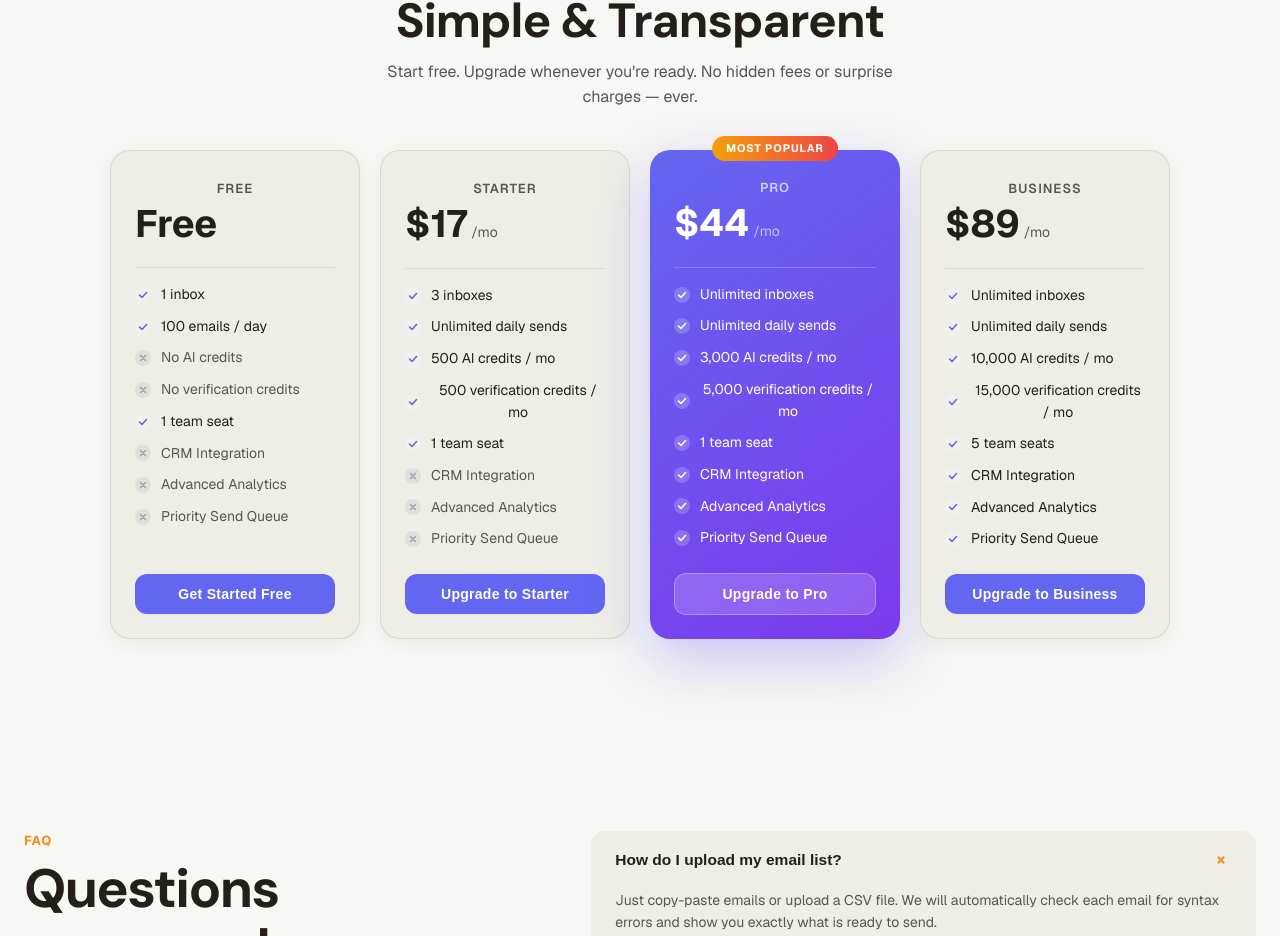
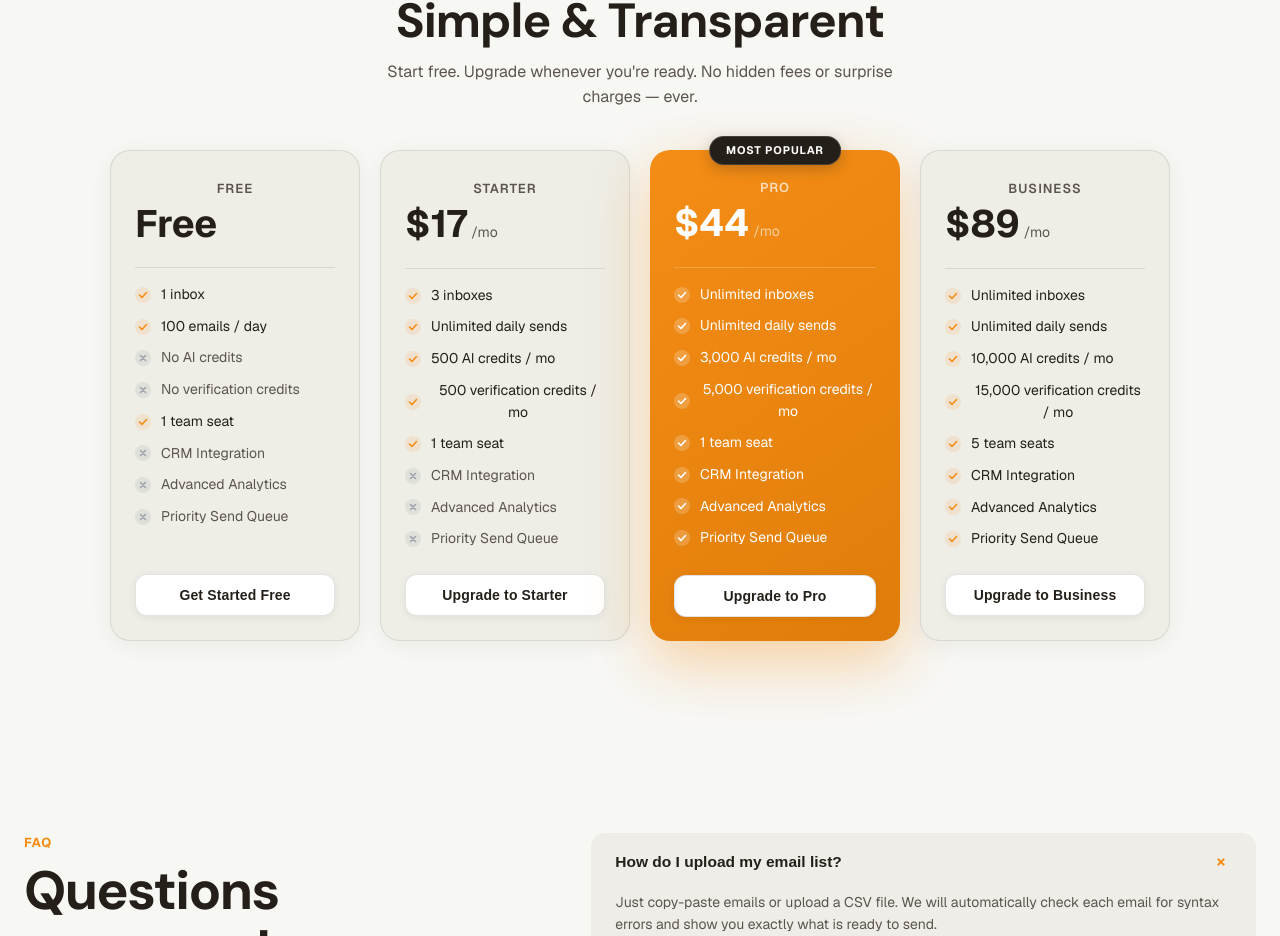
Before and after one commit to DarkPegasus24/Outreacio, a React (Vite) app in the folder outreacio-frontend/: page / in a window 1280 px wide. Shown: the part 2319-3255 px from the top of the page. Built offline with nearby package versions, Linux system fonts and the light colour scheme; no server answers.

Commit message:
style(pricing): update Pro card bg to match favicon and set plan buttons to white

```diff
--- a/outreacio-frontend/src/components/PlanCard.jsx
+++ b/outreacio-frontend/src/components/PlanCard.jsx
@@ -8,8 +8,8 @@ const FEATURE_LABELS = {
 
 const CHECK_ICON = (
   <svg width="16" height="16" viewBox="0 0 16 16" fill="none" style={{ flexShrink: 0 }}>
-    <circle cx="8" cy="8" r="8" fill="var(--primary)" opacity="0.12" />
-    <path d="M4.5 8l2.5 2.5 4.5-5" stroke="var(--primary)" strokeWidth="1.6" strokeLinecap="round" strokeLinejoin="round" />
+    <circle cx="8" cy="8" r="8" fill="var(--accent, #f48d16)" opacity="0.12" />
+    <path d="M4.5 8l2.5 2.5 4.5-5" stroke="var(--accent, #f48d16)" strokeWidth="1.6" strokeLinecap="round" strokeLinejoin="round" />
   </svg>
 );
 const X_ICON = (
@@ -52,25 +52,27 @@ export default function PlanCard({ planKey, plan, isPopular, onUpgradeClick, isC
       flex: '1 1 220px',
       maxWidth: '280px',
       minWidth: '200px',
-      background: isPopular ? 'linear-gradient(145deg, var(--primary, #6366f1) 0%, #7c3aed 100%)' : 'var(--bg-surface)',
+      background: isPopular ? 'linear-gradient(145deg, #f48d16 0%, #e07d0a 100%)' : 'var(--bg-surface)',
       border: isPopular ? 'none' : '1.5px solid var(--border)',
       borderRadius: '20px',
       padding: '28px 24px 24px',
       boxShadow: isPopular
-        ? '0 20px 60px rgba(99,102,241,0.35)'
+        ? '0 20px 60px rgba(244, 141, 22, 0.38)'
         : '0 4px 24px rgba(0,0,0,0.06)',
       transition: 'transform 0.2s ease, box-shadow 0.2s ease',
       cursor: 'default',
     }}
-    onMouseEnter={e => { e.currentTarget.style.transform = 'translateY(-4px)'; e.currentTarget.style.boxShadow = isPopular ? '0 28px 72px rgba(99,102,241,0.45)' : '0 12px 40px rgba(0,0,0,0.12)'; }}
-    onMouseLeave={e => { e.currentTarget.style.transform = 'translateY(0)'; e.currentTarget.style.boxShadow = isPopular ? '0 20px 60px rgba(99,102,241,0.35)' : '0 4px 24px rgba(0,0,0,0.06)'; }}
+    onMouseEnter={e => { e.currentTarget.style.transform = 'translateY(-4px)'; e.currentTarget.style.boxShadow = isPopular ? '0 28px 72px rgba(244, 141, 22, 0.5)' : '0 12px 40px rgba(0,0,0,0.12)'; }}
+    onMouseLeave={e => { e.currentTarget.style.transform = 'translateY(0)'; e.currentTarget.style.boxShadow = isPopular ? '0 20px 60px rgba(244, 141, 22, 0.38)' : '0 4px 24px rgba(0,0,0,0.06)'; }}
     >
       {isPopular && (
         <div style={{
           position: 'absolute', top: '-14px', left: '50%', transform: 'translateX(-50%)',
-          background: 'linear-gradient(90deg, #f59e0b, #ef4444)',
+          background: '#251f19',
           color: '#fff', fontSize: '11px', fontWeight: '700', letterSpacing: '0.08em',
-          padding: '4px 14px', borderRadius: '20px', textTransform: 'uppercase', whiteSpace: 'nowrap'
+          padding: '5px 16px', borderRadius: '20px', textTransform: 'uppercase', whiteSpace: 'nowrap',
+          boxShadow: '0 4px 14px rgba(37, 31, 25, 0.25)',
+          border: '1px solid rgba(255, 255, 255, 0.15)',
         }}>
           Most Popular
         </div>
@@ -96,7 +98,7 @@ export default function PlanCard({ planKey, plan, isPopular, onUpgradeClick, isC
         {featureRows.map(({ label, enabled }) => (
           <li key={label} style={{ display: 'flex', alignItems: 'center', gap: '10px', fontSize: '14px', color: enabled ? (isPopular ? '#fff' : 'var(--text-primary)') : (isPopular ? 'rgba(255,255,255,0.45)' : 'var(--text-secondary)') }}>
             {enabled
-              ? <svg width="16" height="16" viewBox="0 0 16 16" fill="none" style={{ flexShrink: 0 }}><circle cx="8" cy="8" r="8" fill="rgba(255,255,255,0.2)" /><path d="M4.5 8l2.5 2.5 4.5-5" stroke={isPopular ? '#fff' : 'var(--primary)'} strokeWidth="1.6" strokeLinecap="round" strokeLinejoin="round" /></svg>
+              ? <svg width="16" height="16" viewBox="0 0 16 16" fill="none" style={{ flexShrink: 0 }}><circle cx="8" cy="8" r="8" fill={isPopular ? 'rgba(255,255,255,0.2)' : 'rgba(244, 141, 22, 0.12)'} /><path d="M4.5 8l2.5 2.5 4.5-5" stroke={isPopular ? '#fff' : 'var(--accent, #f48d16)'} strokeWidth="1.6" strokeLinecap="round" strokeLinejoin="round" /></svg>
               : X_ICON
             }
             {label}
@@ -108,17 +110,35 @@ export default function PlanCard({ planKey, plan, isPopular, onUpgradeClick, isC
         onClick={() => !isCurrentPlan && onUpgradeClick(planKey, plan)}
         disabled={isCurrentPlan}
         style={{
-          width: '100%', padding: '12px', borderRadius: '12px', border: 'none', cursor: isCurrentPlan ? 'default' : 'pointer',
-          fontSize: '14px', fontWeight: '700',
-          background: isCurrentPlan ? 'rgba(0,0,0,0.1)' : (isPopular ? 'rgba(255,255,255,0.18)' : 'var(--primary)'),
-          color: isCurrentPlan ? (isPopular ? 'rgba(255,255,255,0.5)' : 'var(--text-secondary)') : (isPopular ? '#fff' : '#fff'),
-          backdropFilter: isPopular && !isCurrentPlan ? 'blur(8px)' : 'none',
-          border: isPopular && !isCurrentPlan ? '1.5px solid rgba(255,255,255,0.3)' : 'none',
-          transition: 'all 0.2s ease',
-          letterSpacing: '0.02em',
+          width: '100%',
+          padding: '12px',
+          borderRadius: '12px',
+          cursor: isCurrentPlan ? 'default' : 'pointer',
+          fontSize: '14px',
+          fontWeight: '700',
+          background: isCurrentPlan ? 'rgba(0,0,0,0.06)' : '#ffffff',
+          color: isCurrentPlan
+            ? 'var(--text-muted)'
+            : isPopular
+              ? '#251f19'
+              : 'var(--text-primary)',
+          border: isCurrentPlan ? '1px solid transparent' : '1px solid rgba(37, 31, 25, 0.12)',
+          boxShadow: isCurrentPlan ? 'none' : '0 2px 8px rgba(0,0,0,0.06)',
+          transition: 'transform 0.2s ease, box-shadow 0.2s ease, background-color 0.2s ease',
+          letterSpacing: '0.01em',
         }}
-        onMouseEnter={e => { if (!isCurrentPlan) { e.currentTarget.style.opacity = '0.85'; e.currentTarget.style.transform = 'scale(1.02)'; }}}
-        onMouseLeave={e => { e.currentTarget.style.opacity = '1'; e.currentTarget.style.transform = 'scale(1)'; }}
+        onMouseEnter={e => {
+          if (!isCurrentPlan) {
+            e.currentTarget.style.transform = 'translateY(-2px)';
+            e.currentTarget.style.boxShadow = '0 6px 16px rgba(0,0,0,0.12)';
+          }
+        }}
+        onMouseLeave={e => {
+          if (!isCurrentPlan) {
+            e.currentTarget.style.transform = 'translateY(0)';
+            e.currentTarget.style.boxShadow = '0 2px 8px rgba(0,0,0,0.06)';
+          }
+        }}
       >
         {isCurrentPlan ? '✓ Current Plan' : priceMonthly === 0 ? 'Get Started Free' : `Upgrade to ${name}`}
       </button>
--- a/outreacio-frontend/src/components/PricingPage.jsx
+++ b/outreacio-frontend/src/components/PricingPage.jsx
@@ -101,7 +101,7 @@ export default function PricingPage({ onUpgrade, csrfToken }) {
       {/* Hero */}
       <div style={{ textAlign: 'center', marginBottom: '56px' }}>
         <div style={{
-          display: 'inline-block', background: 'linear-gradient(90deg, var(--primary), #7c3aed)',
+          display: 'inline-block', background: 'linear-gradient(90deg, var(--accent, #f48d16), #e07d0a)',
           WebkitBackgroundClip: 'text', WebkitTextFillColor: 'transparent',
           fontSize: '13px', fontWeight: '700', letterSpacing: '0.1em', textTransform: 'uppercase',
           marginBottom: '12px',
@@ -140,9 +140,9 @@ export default function PricingPage({ onUpgrade, csrfToken }) {
           onClick={() => setUpgradeModalOpen(true)}
           style={{
             padding: '16px 40px', borderRadius: '14px', border: 'none',
-            background: 'linear-gradient(90deg, var(--primary), #7c3aed)',
+            background: 'linear-gradient(90deg, var(--accent, #f48d16), #e07d0a)',
             color: '#fff', fontSize: '16px', fontWeight: '800', cursor: 'pointer',
-            boxShadow: '0 8px 32px rgba(99,102,241,0.35)',
+            boxShadow: '0 8px 32px rgba(244, 141, 22, 0.35)',
             transition: 'opacity 0.2s ease, transform 0.2s ease',
           }}
           onMouseEnter={e => { e.currentTarget.style.opacity = '0.9'; e.currentTarget.style.transform = 'translateY(-2px)'; }}
```
